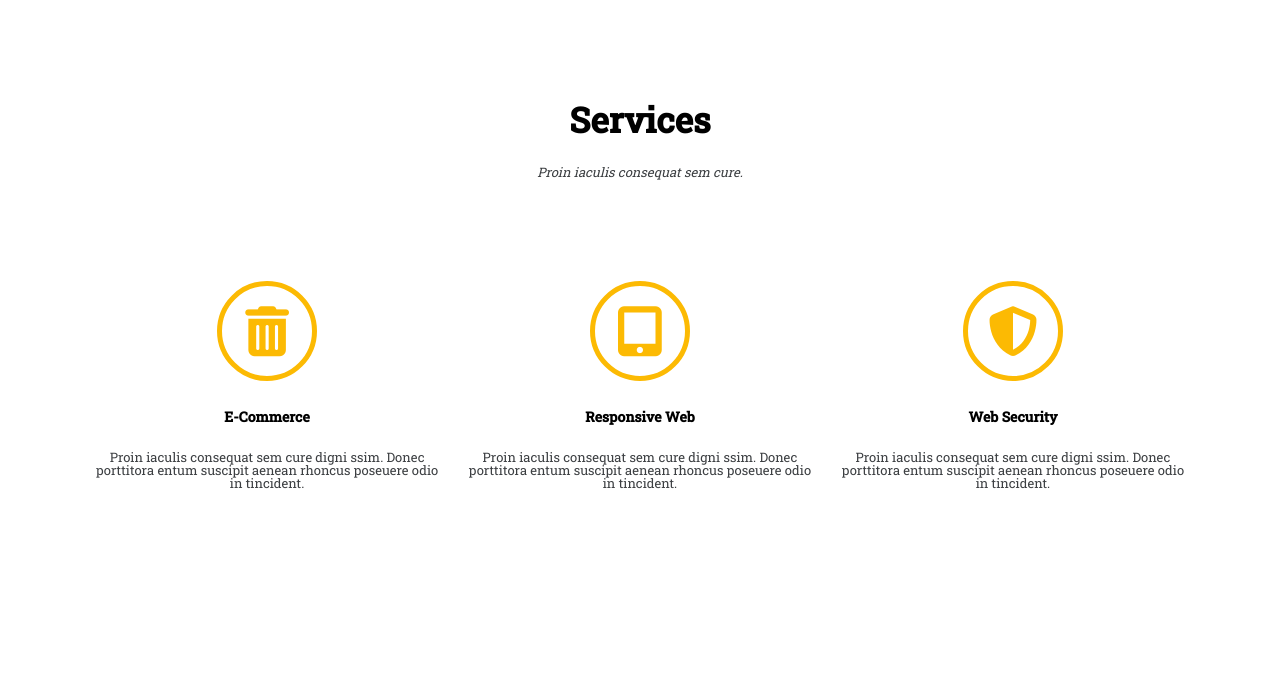
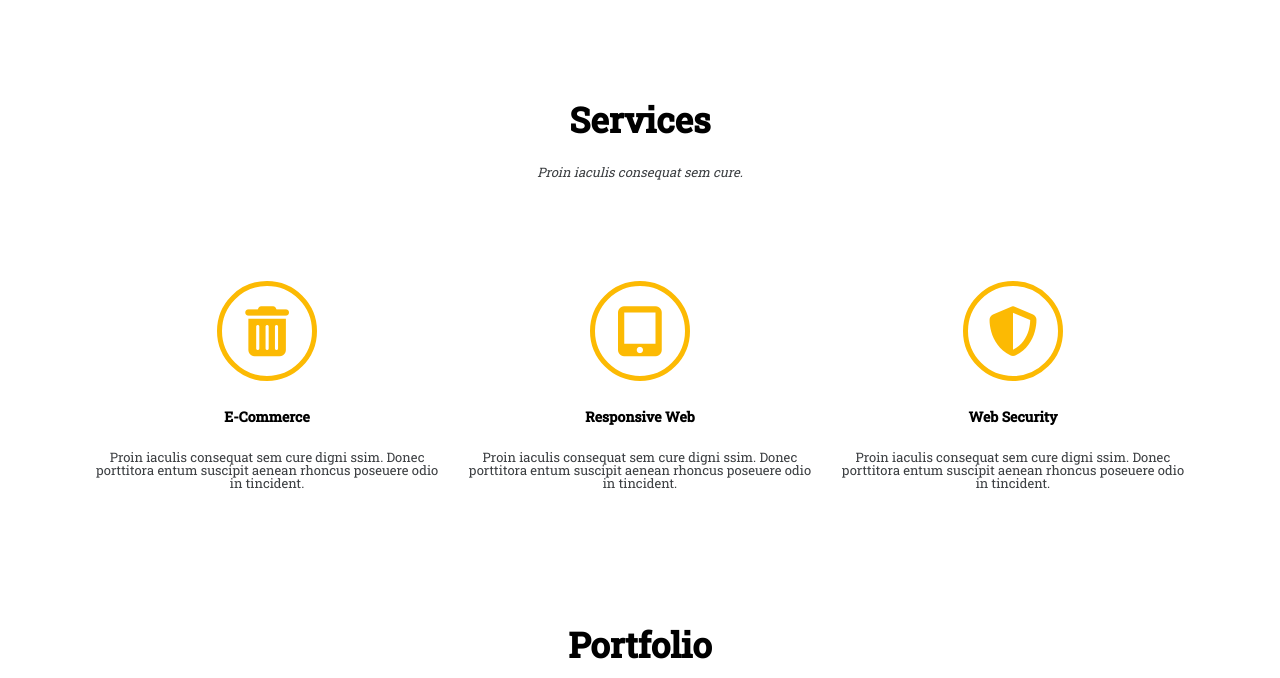
Before and after one commit to niedzielskiauto/project-3-kn, a website: page index.html in a window 1280 px wide. Shown: the part 802-1480 px from the top of the page. Drawn offline with Linux system fonts and the light colour scheme.

Commit message:
Final revision and corrections

```diff
--- a/sass/style.scss
+++ b/sass/style.scss
@@ -31,7 +31,7 @@
 
 section {
     width: 100%;
-    min-height: 700px;
+    min-height: 600px;
     display: flex;
     flex-direction: column;
     justify-content: flex-start;
```
Also changed, not shown: index.html (+2 -10 lines), css/style.css.
